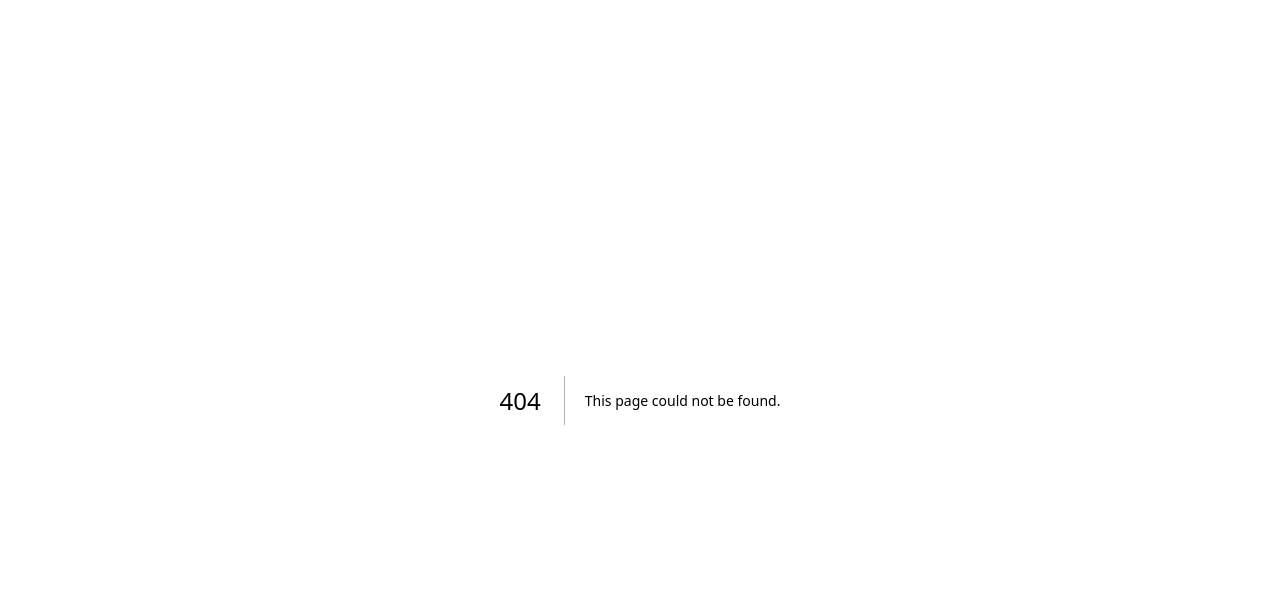
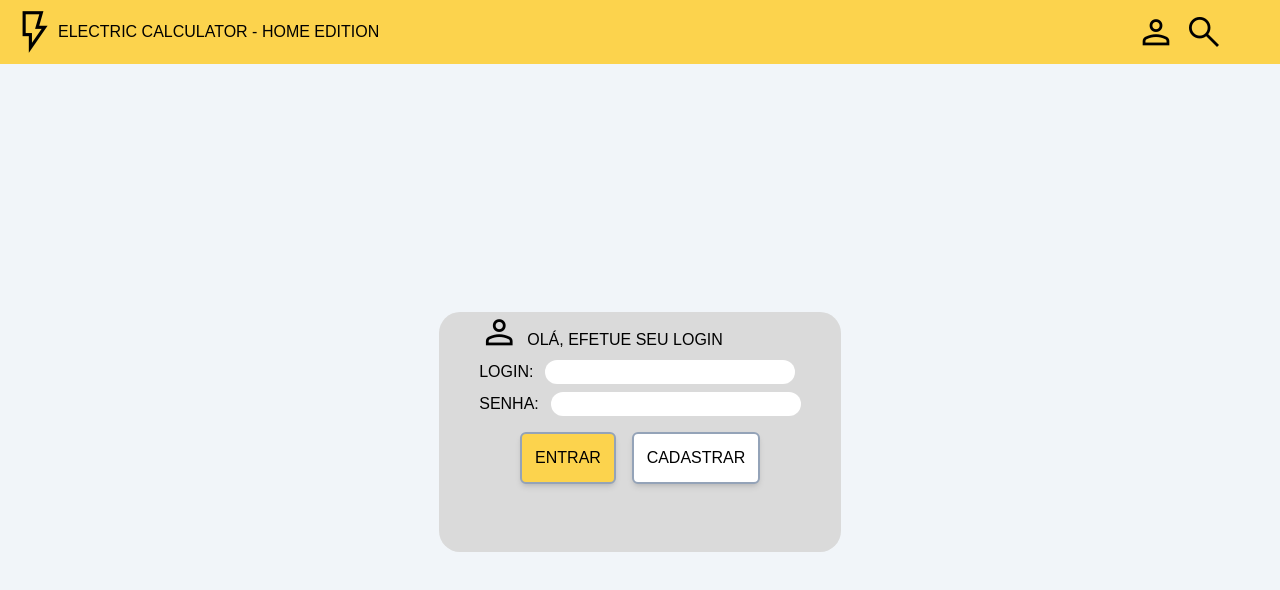
Before and after one commit to pmatos96/tcc-puc-frontend, a Next.js app: page / in a window 1280 px wide. Before the commit this address had no page. Shown: the top 590 px of the page. Built offline with nearby package versions, Linux system fonts and the light colour scheme; a web font is replaced by a local one.

Commit message:
login page and functionality

```diff
--- a/src/components/common/Navbar.tsx
+++ b/src/components/common/Navbar.tsx
@@ -1,11 +1,18 @@
 import { useRouter } from "next/router";
+import { useEffect, useState } from "react";
 
 export default function Navbar() {
     const router = useRouter();
-
+    const [isLogged, setIsLogged] = useState(false);
     const handleButtonClick = (destinationRoute: string) => {
         router.push('/' + destinationRoute);
     };
+
+    useEffect(() => {
+        const isLogged = localStorage.getItem('logged');
+
+        setIsLogged(isLogged);
+    }, [])
 
     return (
         <nav className="w-screen h-16 bg-amber-300 p-2 flex items-center justify-between">
@@ -14,8 +21,8 @@ export default function Navbar() {
                 ELECTRIC CALCULATOR - HOME EDITION
             </div>
             <div className="flex w-[50%] justify-end pr-10">
-                <i className="material-symbols-sharp text-[40px] mr-2 cursor-pointer">person</i>
-                <i className="material-symbols-sharp text-[35px] mr-2 cursor-pointer" onClick={() => handleButtonClick('instalacoes')}>description</i>
+                <i className="material-symbols-sharp text-[40px] mr-2 cursor-pointer" onClick={() => handleButtonClick('')}>person</i>
+                {isLogged && <i className="material-symbols-sharp text-[35px] mr-2 cursor-pointer" onClick={() => handleButtonClick('instalacoes')}>description</i>}
                 <i className="material-symbols-sharp text-[40px] mr-2 cursor-pointer" onClick={() => handleButtonClick('ajuda')}>search</i>
             </div>
         </nav>
--- /dev/null
+++ b/src/components/utils/conditionalRedirect.js
@@ -0,0 +1,17 @@
+
+import { useEffect } from 'react';
+import { useRouter } from 'next/router';
+
+const useConditionalRedirect = (condition) => {
+
+    condition = !localStorage.getItem('logged');
+  const router = useRouter();
+
+  useEffect(() => {
+    if (condition) {
+      router.replace('/');
+    }
+  }, [condition, router]);
+};
+
+export default useConditionalRedirect;
--- /dev/null
+++ b/src/pages/index.tsx
@@ -0,0 +1,66 @@
+import Button from "@/src/components/common/Button";
+import Navbar from "@/src/components/common/Navbar";
+import { useRouter } from "next/router";
+import { useEffect, useState } from "react";
+
+export default function Login(){
+
+    const [login, setLogin] = useState();
+    const [password, setPassword] = useState();
+    const [loginError, setLoginError] = useState();
+
+    const testUserLogin = "admin";
+    const testUserPassword = "admin"
+    const router = useRouter();
+
+    const signIn = () => {
+
+        if (login !== testUserLogin) {
+            console.log(login)
+            setLoginError("Login incorreto!");
+            return;
+        }
+
+        if (password !== testUserPassword) {
+            setLoginError("Senha incorreta!");
+            return
+        }
+
+        localStorage.setItem('logged', true);
+        router.push('/instalacoes')
+    }
+
+    useEffect(() => {
+        localStorage.removeItem('logged');
+
+    }, [])
+
+    return (
+        <div>
+            <Navbar/>
+            <div className="h-screen-minus-64 w-screen bg-slate-100 flex justify-center items-center">
+                <div className="bg-[#DADADA] rounded-[21px] h-[30vh]">
+                    <div className="flex justify-start items-end">
+                        <i className="material-symbols-sharp text-[40px] ml-10 mr-2">person</i>
+                        <span className="">OLÁ, EFETUE SEU LOGIN</span>
+                    </div>
+                    <div>
+                        <div className="w-full pl-10 pt-2">
+                            <label className="mr-3" for="login">LOGIN:</label>
+                            <input onChange={(e) => setLogin(e.target.value)} value={login} className="rounded-[21px] min-w-[250px]" type="text" name="login"/>
+                        </div>
+                        <div className="w-full pl-10 pt-2 pr-10">
+                            <label className="mr-3" for="password">SENHA:</label>
+                            <input onChange={(e) => setPassword(e.target.value)} value={password} className="rounded-[21px] min-w-[250px]" type="password" name="password"/>
+                        </div>
+                        {loginError && <div className="pl-10 text-red-500">{loginError}</div>}
+                    </div>
+                    <div className="flex justify-center items-center pt-4">
+                        <Button name="ENTRAR" classComplement="w-24 mr-4 rounded-[21px] border-0 inline-block" effect={signIn}/>
+                        <Button name="CADASTRAR" color="bg-white" classComplement="w-32 rounded-[21px] border-0 inline-block"/>
+                    </div>
+                </div>
+            </div>
+        </div>
+    )
+}
--- a/src/pages/instalacoes/index.tsx
+++ b/src/pages/instalacoes/index.tsx
@@ -5,7 +5,7 @@ import ProjectCreationModal from "@/src/components/instalacoes/projectCreationMo
 import ProjectBoard from "@/src/components/projects/ProjectBoard"
 import API from "@/src/services/api";
 import { useRouter } from "next/router";
-import { useState } from "react"
+import { useEffect, useState } from "react"
 
 export default function Projects({ projects }: any) {
 
@@ -13,6 +13,14 @@ export default function Projects({ projects }: any) {
 
     const [creationModalOpen, setCreationModalOpen] = useState(false);
     const [loading, setLoading] = useState(false);
+
+  useEffect(() => {
+    const isLogged = localStorage.getItem('logged');
+
+    if(!isLogged) {
+      router.replace('/')
+    }
+  }, [router])
 
   return (
     <div className="bg-slate-100 w-screen min-h-screen">
--- a/src/styles/global.css
+++ b/src/styles/global.css
@@ -7,4 +7,8 @@
     background-color: rgba(0, 0, 0, 0.25);
     backdrop-filter: blur(4px);
   }
+
+  .h-screen-minus-64 {
+    height: calc(100vh - 64px);
+  }
 }
```
